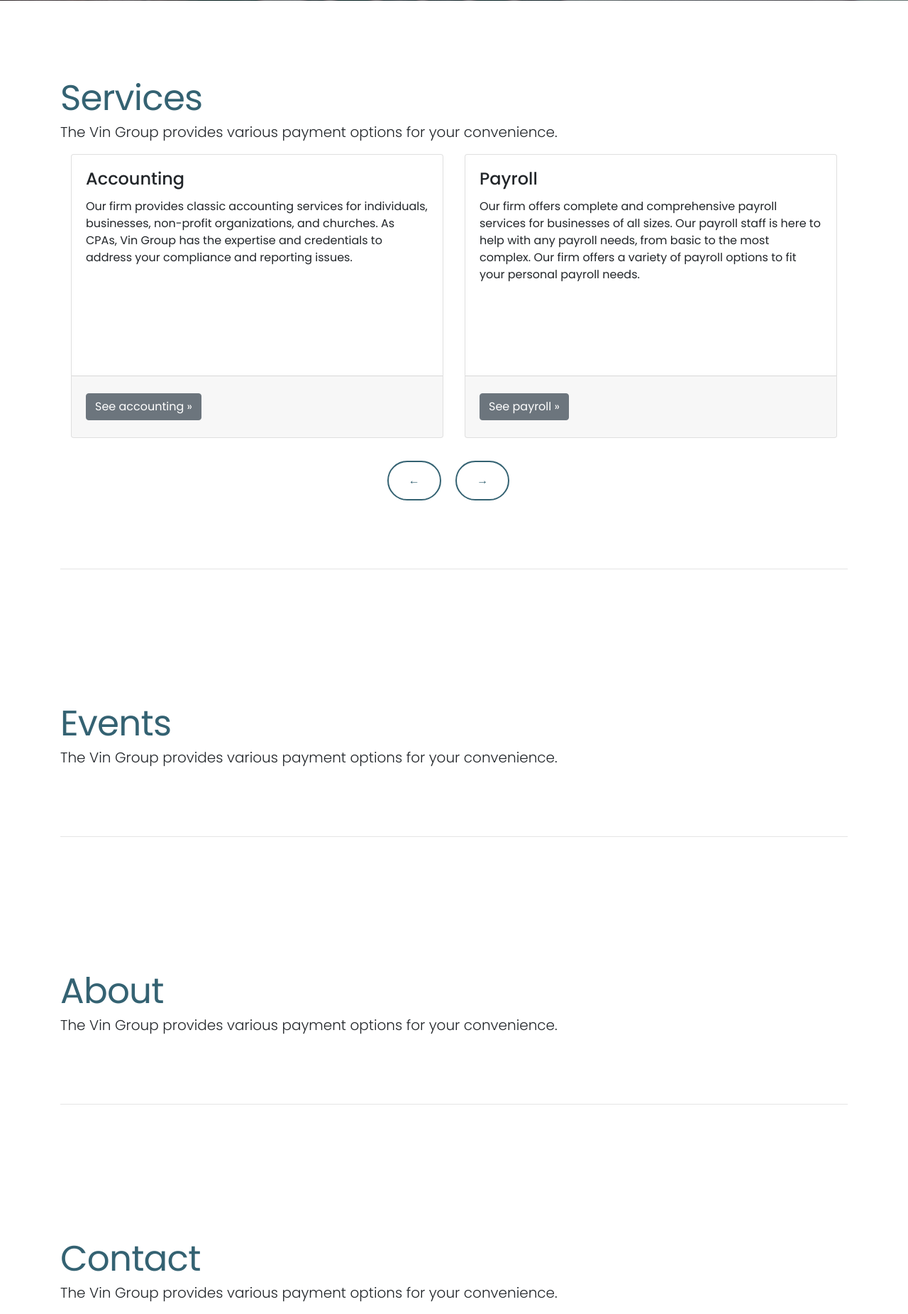
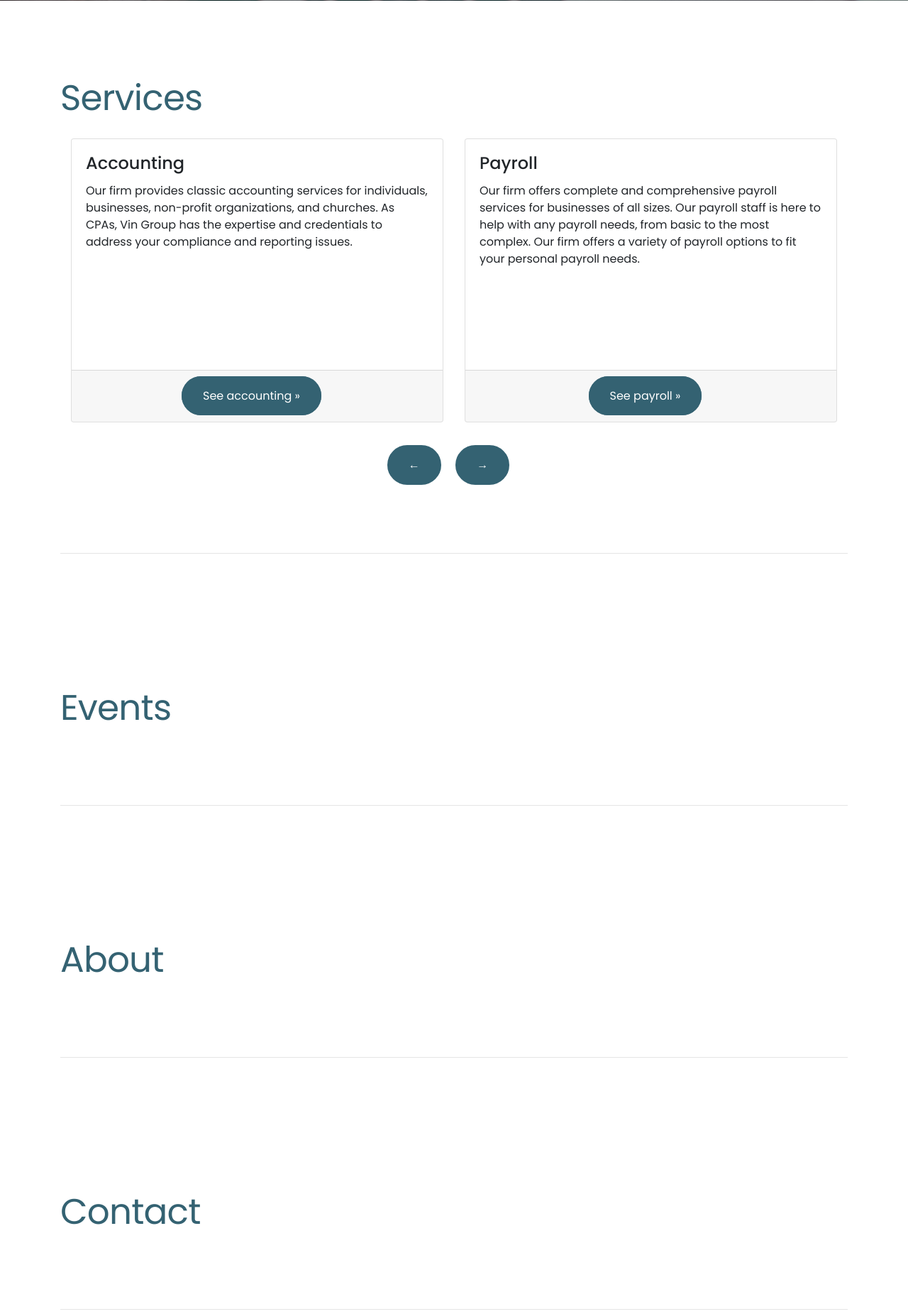
Before and after one commit to marnold22/vingroupcpa, a PHP site: page / in a window 1280 px wide. Shown: the part 799-2650 px from the top of the page at 71% size. Run offline with PHP 8.4, Linux system fonts and the light colour scheme.

Commit message:
Changed buttons to inverse color scheme to pop

```diff
--- a/css/main.css
+++ b/css/main.css
@@ -144,6 +144,28 @@ section {
   background-color: #346272;
   color: white;
 }
+
+
+
+.btn-services-inverse {
+  border: 2px solid black;
+  border-color: #346272;
+  border-radius: 500px;
+  background-color: #346272;
+  color: white;
+  padding: 14px 28px;
+  font-size: 16px;
+  cursor: pointer;
+  margin-bottom: 1rem;
+  margin-right: 1rem;
+}
+.btn-services-inverse:hover {
+  background-color: white;
+  color: #346272;
+}
+
+
+
 .payment-padding {
   padding-top: 15%;
 }
--- a/index.html
+++ b/index.html
@@ -68,13 +68,13 @@
   </header>
 
   <div id="home-page" class="container services">
+    <!-- DESKTOP VERSION -->
     <div id="content-desktop" class="row featurette">
       <div class="col-md-12">
         <h2 class="featurette-heading">Services<span class="text-muted"></span></h2>
-        <p class="lead">The Vin Group provides various payment options for your convenience.</p>
+        <br>
       </div>
       <div class="col-md-12">
-
         <div class="container-fluid">
           <div id="demo" class="carousel slide" data-ride="carousel">
             <!-- The slideshow -->
@@ -88,8 +88,8 @@
                         <p class="card-text">Our firm provides classic accounting services for individuals, businesses, non-profit organizations, and churches. As CPAs, Vin Group has the expertise and credentials to address your compliance and
                           reporting issues.</p>
                       </div>
-                      <div class="card-footer py-4">
-                        <a href="#" class="btn btn-secondary">See accounting &raquo;</a>
+                      <div class="card-footer py-4 text-center">
+                        <a href="#" class="btn-services-inverse">See accounting &raquo;</a>
                       </div>
                     </div>
                   </div>
@@ -100,8 +100,8 @@
                         <p class="card-text">Our firm offers complete and comprehensive payroll services for businesses of all sizes. Our payroll staff is here to help with any payroll needs, from basic to the most complex. Our firm offers a variety
                           of payroll options to fit your personal payroll needs.</p>
                       </div>
-                      <div class="card-footer py-4">
-                        <a href="#" class="btn btn-secondary">See payroll &raquo;</a>
+                      <div class="card-footer py-4 text-center">
+                        <a href="#" class="btn-services-inverse">See payroll &raquo;</a>
                       </div>
                     </div>
                   </div>
@@ -116,8 +116,8 @@
                         <p class="card-text">Tax work is a large part of Vin Group. They understand the tax laws and assist a variety of clients with an emphasis in ministerial and non-profit. Render unto Caesar what is Caesar's... and not a penny
                           more</p>
                       </div>
-                      <div class="card-footer py-4">
-                        <a href="#" class="btn btn-secondary">See tax prep &raquo;</a>
+                      <div class="card-footer py-4 text-center">
+                        <a href="#" class="btn-services-inverse">See tax prep &raquo;</a>
                       </div>
                     </div>
                   </div>
@@ -128,8 +128,8 @@
                         <p class="card-text">Vin Group provides an array of valuable consulting services to individuals, small businesses as well as non-profit organizations and churches. The firm also has extensive experience on a number of critical
                           issues.</p>
                       </div>
-                      <div class="card-footer py-4">
-                        <a href="#" class="btn btn-secondary">See consulting &raquo;</a>
+                      <div class="card-footer py-4 text-center">
+                        <a href="#" class="btn-services-inverse">See consulting &raquo;</a>
                       </div>
                     </div>
                   </div>
@@ -144,8 +144,8 @@
                         <p class="card-text">Containing CPAs and a licensed minister, Vin Group brings a unique perspective to their work with churches and other non-profit organizations. The group has a strong commitment to excellence and integrity
                           in financial matters, and works effectively with churches, boards, volunteer staff, and ministers to implement sound financial systems and reporting mechanisms.</p>
                       </div>
-                      <div class="card-footer py-4">
-                        <a href="#" class="btn btn-secondary">See church & non-profit &raquo;</a>
+                      <div class="card-footer py-4 text-center">
+                        <a href="#" class="btn-services-inverse">See church & non-profit &raquo;</a>
                       </div>
                     </div>
                   </div>
@@ -156,8 +156,8 @@
                         <p class="card-text">Vin Group can assist you with your investment and retirement planning. We can provide you with information about a diverse set of investment options including life insurance. We excel at providing a
                           comprehensive approach to financial planning because we can see our clients’ entire financial picture as we advise them about future planning.</p>
                       </div>
-                      <div class="card-footer py-4">
-                        <a href="#" class="btn btn-secondary">See investment & retirement &raquo;</a>
+                      <div class="card-footer py-4 text-center">
+                        <a href="#" class="btn-services-inverse">See investment & retirement &raquo;</a>
                       </div>
                     </div>
                   </div>
@@ -172,8 +172,8 @@
                         <p class="card-text">Wayne has developed a highly successful seminar entitled "Getting the House in Order." The seminar equips treasurers and ministers in efficient money saving stewardship, with specific training in
                           QuickBooks®. Wayne is available to do a seminar in your area should you want to pull one together for yours and other churches.</p>
                       </div>
-                      <div class="card-footer py-4">
-                        <a href="#" class="btn btn-secondary">See seminars &raquo;</a>
+                      <div class="card-footer py-4 text-center">
+                        <a href="#" class="btn-services-inverse">See seminars &raquo;</a>
                       </div>
                     </div>
                   </div>
@@ -188,8 +188,8 @@
         <div class="container">
           <div class="row">
             <div class="col text-center">
-              <button class="btn-services" href="#demo" data-slide="prev"><span class="arrow">&#x2190;</span></button>
-              <button class="btn-services" href="#demo" data-slide="next"><span class="arrow">&#x2192;</span></button>
+              <button class="btn-services-inverse" href="#demo" data-slide="prev"><span class="arrow">&#x2190;</span></button>
+              <button class="btn-services-inverse" href="#demo" data-slide="next"><span class="arrow">&#x2192;</span></button>
             </div>
           </div>
         </div>
@@ -200,7 +200,7 @@
     <div id="content-mobile" class="row featurette">
       <div class="col-md-12">
         <h2 class="featurette-heading">Services<span class="text-muted"></span></h2>
-        <p class="lead">The Vin Group provides various payment options for your convenience.</p>
+        <br>
       </div>
       <div class="col-md-12">
         <div class="col-md-6 mb-2">
@@ -210,8 +210,8 @@
               <p class="card-text">Our firm provides classic accounting services for individuals, businesses, non-profit organizations, and churches. As CPAs, Vin Group has the expertise and credentials to address your compliance and reporting
                 issues.</p>
             </div>
-            <div class="card-footer py-4">
-              <a href="#" class="btn btn-secondary">See accounting &raquo;</a>
+            <div class="card-footer py-4 text-center">
+              <a href="#" class="btn-services-inverse">See accounting &raquo;</a>
             </div>
           </div>
         </div>
@@ -222,8 +222,8 @@
               <p class="card-text">Our firm offers complete and comprehensive payroll services for businesses of all sizes. Our payroll staff is here to help with any payroll needs, from basic to the most complex. Our firm offers a variety of payroll
                 options to fit your personal payroll needs.</p>
             </div>
-            <div class="card-footer py-4">
-              <a href="#" class="btn btn-secondary">See payroll &raquo;</a>
+            <div class="card-footer py-4 text-center">
+              <a href="#" class="btn-services-inverse">See payroll &raquo;</a>
             </div>
           </div>
         </div>
@@ -233,8 +233,8 @@
               <h4 class="card-title">Tax Prep</h4>
               <p class="card-text">Tax work is a large part of Vin Group. They understand the tax laws and assist a variety of clients with an emphasis in ministerial and non-profit. Render unto Caesar what is Caesar's... and not a penny more</p>
             </div>
-            <div class="card-footer py-4">
-              <a href="#" class="btn btn-secondary">See tax prep &raquo;</a>
+            <div class="card-footer py-4 text-center">
+              <a href="#" class="btn-services-inverse">See tax prep &raquo;</a>
             </div>
           </div>
         </div>
@@ -245,8 +245,8 @@
               <p class="card-text">Vin Group provides an array of valuable consulting services to individuals, small businesses as well as non-profit organizations and churches. The firm also has extensive experience on a number of critical issues.
               </p>
             </div>
-            <div class="card-footer py-4">
-              <a href="#" class="btn btn-secondary">See consulting &raquo;</a>
+            <div class="card-footer py-4 text-center">
+              <a href="#" class="btn-services-inverse">See consulting &raquo;</a>
             </div>
           </div>
         </div>
@@ -257,8 +257,8 @@
               <p class="card-text">Containing CPAs and a licensed minister, Vin Group brings a unique perspective to their work with churches and other non-profit organizations. The group has a strong commitment to excellence and integrity in
                 financial matters, and works effectively with churches, boards, volunteer staff, and ministers to implement sound financial systems and reporting mechanisms.</p>
             </div>
-            <div class="card-footer py-4">
-              <a href="#" class="btn btn-secondary">See church & non-profit &raquo;</a>
+            <div class="card-footer py-4 text-center">
+              <a href="#" class="btn-services-inverse">See church & non-profit &raquo;</a>
             </div>
           </div>
         </div>
@@ -269,8 +269,8 @@
               <p class="card-text">Containing CPAs and a licensed minister, Vin Group brings a unique perspective to their work with churches and other non-profit organizations. The group has a strong commitment to excellence and integrity in
                 financial matters, and works effectively with churches, boards, volunteer staff, and ministers to implement sound financial systems and reporting mechanisms.</p>
             </div>
-            <div class="card-footer py-4">
-              <a href="#" class="btn btn-secondary">See church & non-profit &raquo;</a>
+            <div class="card-footer py-4 text-center">
+              <a href="#" class="btn-services-inverse">See church & non-profit &raquo;</a>
             </div>
           </div>
         </div>
@@ -281,8 +281,8 @@
               <p class="card-text">Containing CPAs and a licensed minister, Vin Group brings a unique perspective to their work with churches and other non-profit organizations. The group has a strong commitment to excellence and integrity in
                 financial matters, and works effectively with churches, boards, volunteer staff, and ministers to implement sound financial systems and reporting mechanisms.</p>
             </div>
-            <div class="card-footer py-4">
-              <a href="#" class="btn btn-secondary">See church & non-profit &raquo;</a>
+            <div class="card-footer py-4 text-center">
+              <a href="#" class="btn-services-inverse">See church & non-profit &raquo;</a>
             </div>
           </div>
         </div>
@@ -293,8 +293,8 @@
               <p class="card-text">Vin Group can assist you with your investment and retirement planning. We can provide you with information about a diverse set of investment options including life insurance. We excel at providing a comprehensive
                 approach to financial planning because we can see our clients’ entire financial picture as we advise them about future planning.</p>
             </div>
-            <div class="card-footer py-4">
-              <a href="#" class="btn btn-secondary">See investment & retirement &raquo;</a>
+            <div class="card-footer py-4 text-center">
+              <a href="#" class="btn-services-inverse">See investment & retirement &raquo;</a>
             </div>
           </div>
         </div>
@@ -305,8 +305,8 @@
               <p class="card-text">Wayne has developed a highly successful seminar entitled "Getting the House in Order." The seminar equips treasurers and ministers in efficient money saving stewardship, with specific training in QuickBooks®. Wayne
                 is available to do a seminar in your area should you want to pull one together for yours and other churches.</p>
             </div>
-            <div class="card-footer py-4">
-              <a href="#" class="btn btn-secondary">See seminars &raquo;</a>
+            <div class="card-footer py-4 text-center">
+              <a href="#" class="btn-services-inverse">See seminars &raquo;</a>
             </div>
           </div>
         </div>
@@ -318,7 +318,7 @@
     <div class="row featurette">
       <div class="col-md-12">
         <h2 class="featurette-heading">Events<span class="text-muted"></span></h2>
-        <p class="lead">The Vin Group provides various payment options for your convenience.</p>
+        <br>
       </div>
     </div>
 
@@ -327,7 +327,7 @@
     <div class="row featurette">
       <div class="col-md-12">
         <h2 class="featurette-heading">About<span class="text-muted"></span></h2>
-        <p class="lead">The Vin Group provides various payment options for your convenience.</p>
+        <br>
       </div>
     </div>
 
@@ -336,16 +336,7 @@
     <div class="row featurette">
       <div class="col-md-12">
         <h2 class="featurette-heading">Contact<span class="text-muted"></span></h2>
-        <p class="lead">The Vin Group provides various payment options for your convenience.</p>
-      </div>
-    </div>
-
-    <hr class="featurette-divider">
-
-    <div class="row featurette">
-      <div class="col-md-12">
-        <h2 class="featurette-heading">Client Login<span class="text-muted"></span></h2>
-        <p class="lead">The Vin Group provides various payment options for your convenience.</p>
+        <br>
       </div>
     </div>
 
```
